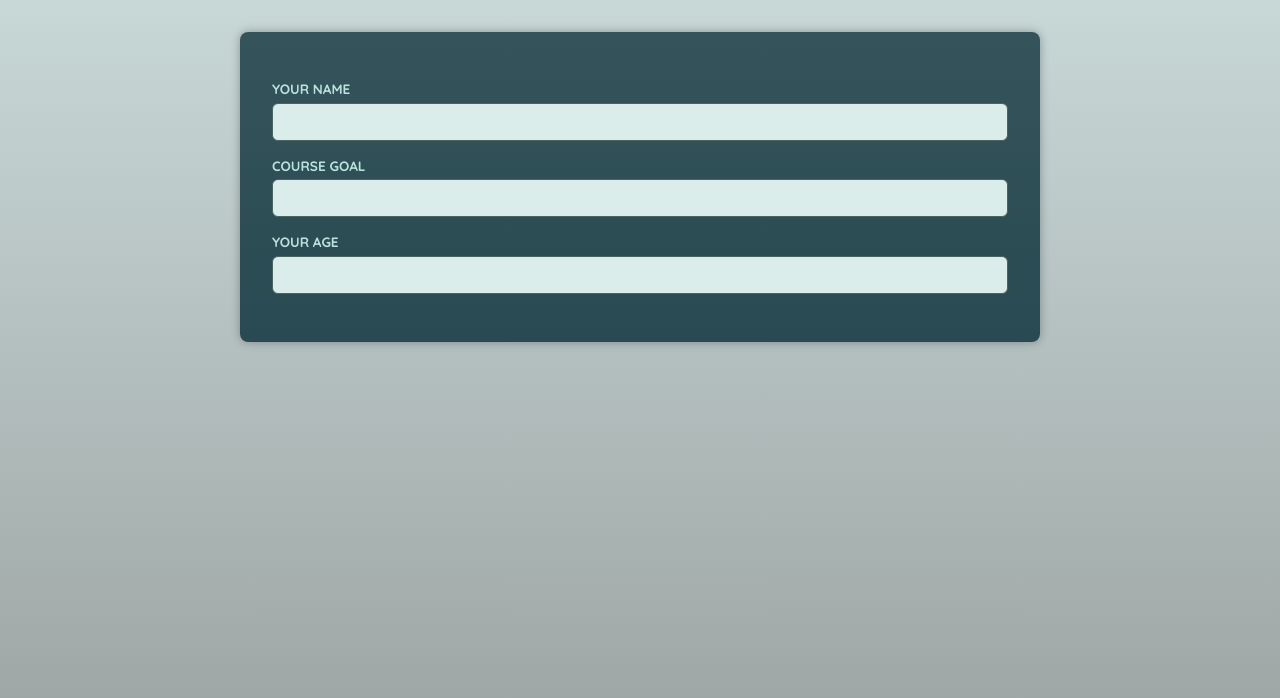
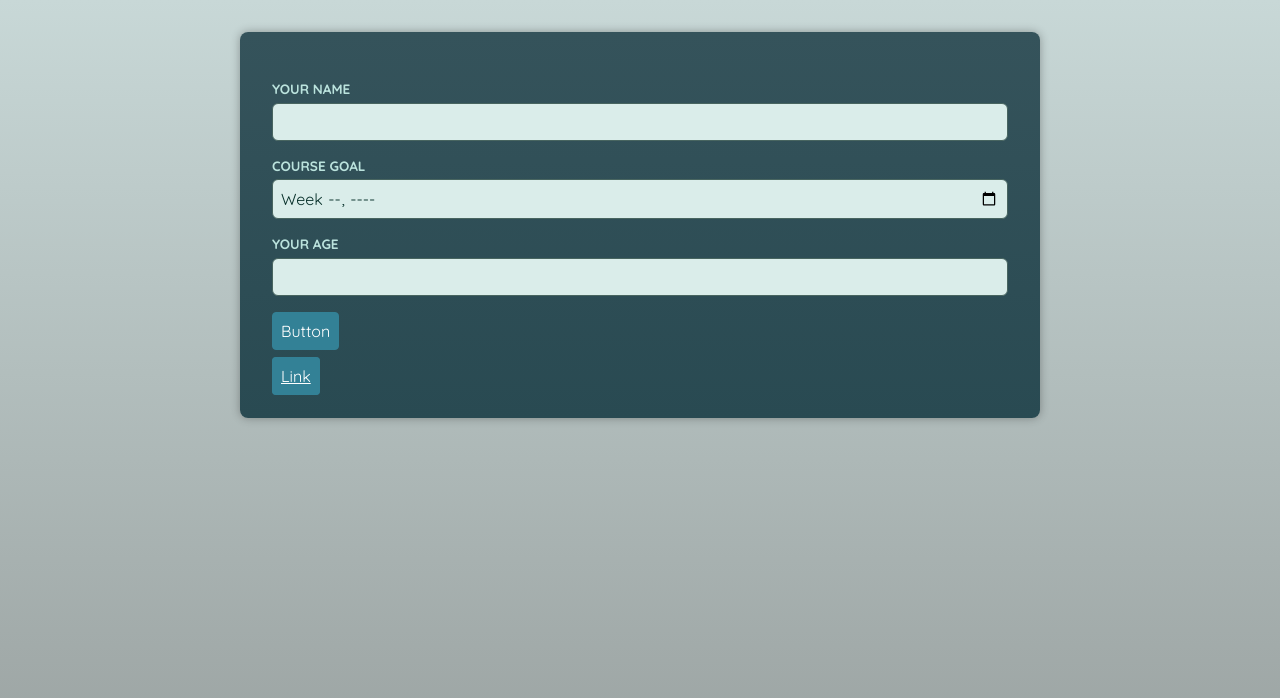
Before and after one commit to wozza0212/ReactTypescriptPracticalGuide, a React (Vite) app in the folder Project-number-2/: page / in a window 1280 px wide. Shown: the top 698 px of the page. Built offline with nearby package versions, Linux system fonts and the light colour scheme; a web font is replaced by a local one.

Commit message:
add button and styling, also reformat

```diff
--- a/Project-number-2/src/App.tsx
+++ b/Project-number-2/src/App.tsx
@@ -1,15 +1,20 @@
+import Button from "./components/Button";
 import Input from "./components/Input";
 
 function App() {
   return (
-  <main>
-  <p>
-  <Input label="Your Name" id="name" type='text'/>
-  <Input label="Course Goal" id="goal" type='text'/>
-  <Input label="Your Age" id="age" type='number'/>
-  </p>
-  </main>
-  )
+    <main>
+      <p>
+        <Input label="Your Name" id="name" type="text" />
+        <Input label="Course Goal" id="goal" type="week" />
+        <Input label="Your Age" id="age" type="number" />
+      </p>
+      <p>
+        <Button elem="button">Button</Button>
+      </p>
+      <Button elem="a" href="https://www.google.com">Link</Button>
+    </main>
+  );
 }
 
 export default App;
--- /dev/null
+++ b/Project-number-2/src/components/Button.tsx
@@ -0,0 +1,18 @@
+type ButtonProps = {
+    elem: 'button'
+} & React.ComponentPropsWithoutRef<'button'>
+
+type AnchorProps = {
+    elem: 'a'
+} & React.ComponentPropsWithoutRef<'a'>
+
+const Button = (props: ButtonProps | AnchorProps) => {
+    if (props.elem === 'a') {
+        return (<a className="button"{...props}></a>)
+    }
+    return (
+        <button className="button"{...props}></button>
+    )
+}
+
+export default Button
--- a/Project-number-2/src/components/Input.tsx
+++ b/Project-number-2/src/components/Input.tsx
@@ -1,16 +1,18 @@
+import { ComponentPropsWithoutRef } from "react";
+
 type InputProps = {
     label: string;
     id: string;
-}
+} & ComponentPropsWithoutRef<'input'>
 
 
 
 
-const Input = ({label, id}: InputProps) => {
+const Input = ({label, id, ...props}: InputProps) => {
     return (
         <div>
             <label htmlFor={id}>{label}</label>
-            <input />
+            <input id={id} {...props}/>
         </div>
     )
 }
```
